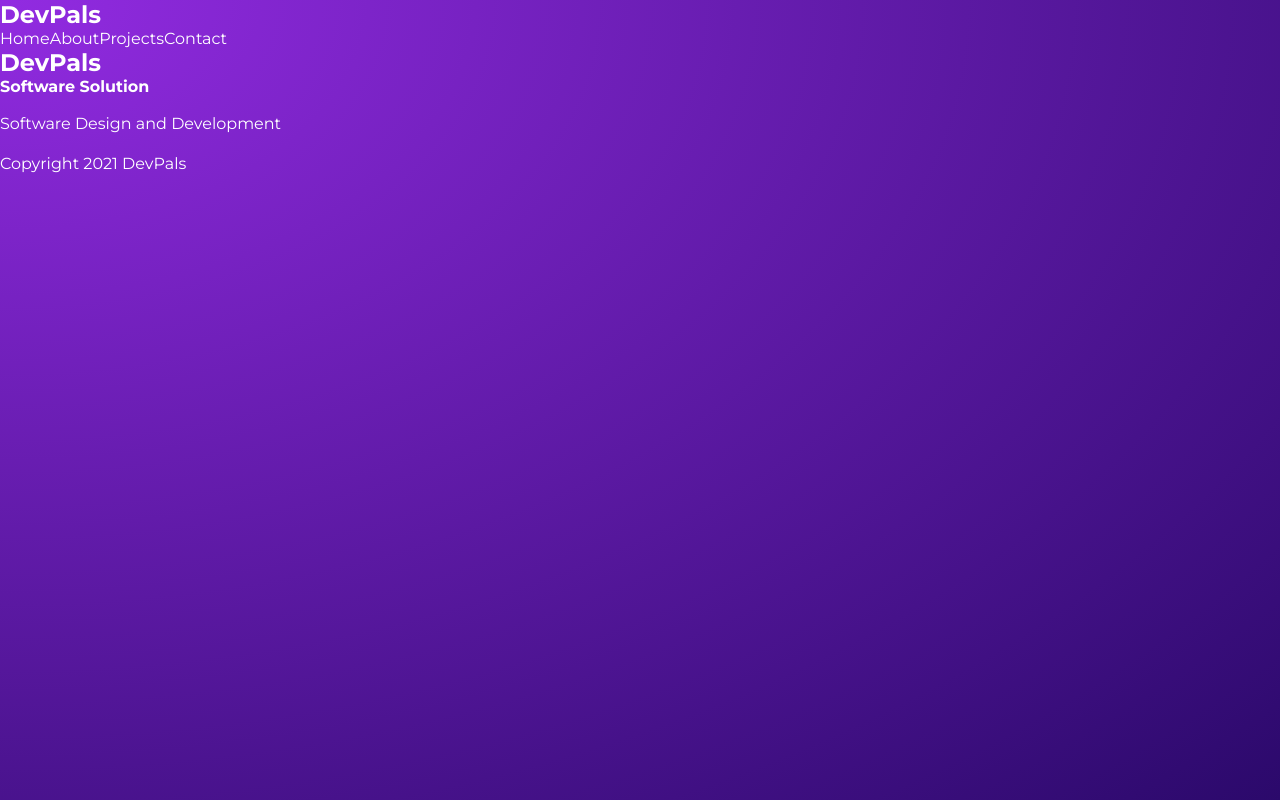
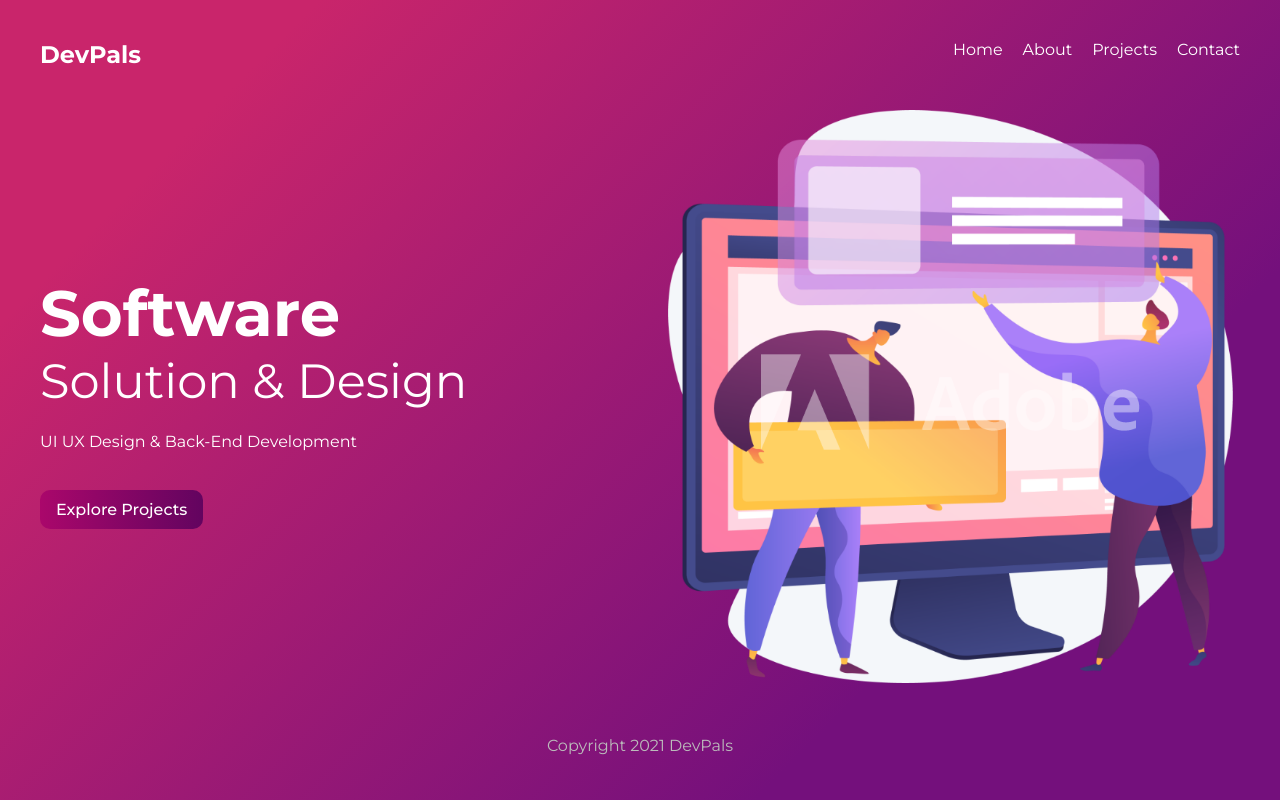
Before and after one commit to asifmuntasir/dev-pals-portfolio, a Gatsby site: page / in a window 1280 px wide. Built offline with nearby package versions, Linux system fonts and the light colour scheme; Gatsby itself is replaced by a stand-in of ours.

Commit message:
site design and adding image

```diff
--- a/src/components/Navbar/Navbar.js
+++ b/src/components/Navbar/Navbar.js
@@ -8,7 +8,7 @@ export default function Navbar() {
             <div className="links">
                 <Link to="/">Home</Link>
                 <Link to="/about">About</Link>
-                <Link to="/projects">Projects</Link>
+                <Link to="/project">Projects</Link>
                 <Link to="/contact">Contact</Link>
             </div>
         </nav>
--- a/src/pages/index.js
+++ b/src/pages/index.js
@@ -1,16 +1,19 @@
+import { Link } from "gatsby"
 import React from "react"
 import Layout from "../components/Layout/Layout"
-import Navbar from "../components/Navbar/Navbar"
+import * as styles from "../styles/home.module.css"
 
 export default function Home() {
   return (
     <Layout>
-      <section>
+      <section className={styles.header}>
         <div>
-          <h2>DevPals</h2>
-          <h4>Software Solution</h4>
-          <p>Software Design and Development</p>
+          <h2>Software</h2>
+          <h4>Solution & Design</h4>
+          <p>UI UX Design & Back-End Development</p>
+          <Link className={styles.btn} to="/project">Explore Projects</Link>
         </div>
+        <img src="/banner.png" alt="site banner" style={{maxWidth: '100%'}}/>
       </section>
     </Layout>
   )
--- /dev/null
+++ b/src/styles/home.module.css
@@ -0,0 +1,43 @@
+.header {
+    display: grid;
+    grid-template-columns: 1fr 1fr;
+    grid-gap: 40px;
+    align-items: center;
+}
+.header h2 {
+    font-size: 4em;
+}
+.header h4 {
+    font-size: 3em;
+    font-weight: 400;
+    margin-bottom: 20px;
+}
+/* .btn {
+    display: inline-block;
+    background: #D42990;
+    padding: 10px 16px;
+    border-radius: 10px;
+    margin-top: 20px;
+    font-weight: 500;
+} */
+
+
+.btn{
+    display: inline-block;
+    /* background: #D42990; */
+    padding: 10px 16px;
+    border-radius: 10px;
+    text-align: center;
+    margin-top: 20px;
+    font-weight: 500;
+    background-size: 200% auto;
+    transition: 0.5s;
+    background-image: linear-gradient(to right, #AA076B 0%, #61045F  51%, #AA076B  100%);
+}
+
+
+.btn:hover{
+   background-position: right center; /* change the direction of the change here */
+   color: #fff;
+   text-decoration: none;
+}
--- a/src/styles/style.css
+++ b/src/styles/style.css
@@ -12,10 +12,42 @@ html, body {
   min-height: 100%;
 }
 body {
-  background: radial-gradient(at top left, rgba(146,43,225,1) 0%, rgba(43,9,107,1) 100%);
+  /* background: radial-gradient(at top left, rgba(146,43,225,1) 0%, rgba(43,9,107,1) 100%); */
+  background-image: linear-gradient( 134.6deg,  rgba(201,37,107,1) 15.4%, rgba(116,16,124,1) 74.7% );
   background-repeat: no-repeat;
 }
 p {
   margin: 16px auto;
   line-height: 1.5em;
 }
+
+/* layout & nav */
+.layout {
+  max-width: 1200px;
+  margin: 0 auto;
+}
+nav {
+  display: grid;
+  grid-template-columns: 1fr 1fr;
+  margin: 40px auto;
+}
+nav .links {
+  display: inline-block;
+  text-align: right;
+}
+nav a {
+  display: inline-block;
+  margin-left: 20px;
+  font-weight: 400;
+  padding-bottom: 8px;
+  border-bottom: 3px solid transparent;
+  transition: all 0.5s;
+}
+nav a:hover {
+  border-color: white;
+}
+footer p{
+  text-align: center;
+  color: #bbb;
+  margin: 40px auto;
+}
```
Also changed, not shown: src/pages/project.js (added, +14 -0 lines), src/styles/project.module.css (added, +11 -0 lines), static/banner.png (added).
